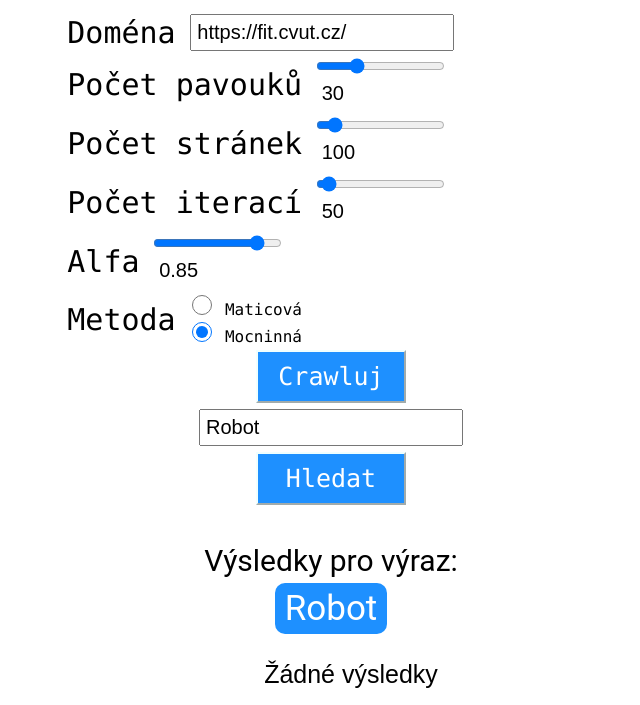
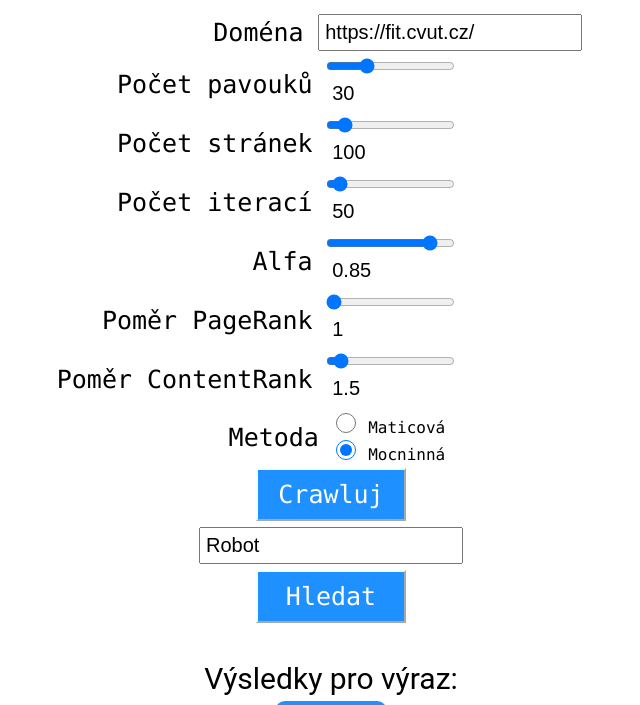
Before and after one commit to chododom/Hypertext-Search-Engine-Web-App-, a Django app: page /pagerank/ in a window 1280 px wide. Shown: the part 176-881 px from the top of the page, without its empty margins (309-949 px from the left). Run offline with Django 3.2, Linux system fonts and the light colour scheme.

Commit message:
Style changes

```diff
--- a/hypertext_search_engine_web_app/PageRankApp/views.py
+++ b/hypertext_search_engine_web_app/PageRankApp/views.py
@@ -32,25 +32,31 @@ def search(request):
 
     def get_alpha(a):
         if a != '':
-            print(a)
             main.ALPHA = float(a)
         return main.ALPHA
 
+    def get_pr_ratio(a):
+        if a != '':
+            main.PR_WEIGHT = float(a)
+        return main.PR_WEIGHT
+
+    def get_content_ratio(a):
+        if a != '':
+            main.CR_WEIGHT = float(a)
+        return main.CR_WEIGHT
+
     def get_thread_cnt(a):
         if a != '':
-            print(a)
             main.THREAD_CNT = int(a)
         return main.THREAD_CNT
 
     def get_page_cnt(a):
         if a != '':
-            print(a)
             main.PAGE_CNT = int(a)
         return main.PAGE_CNT
 
     def get_iter_cnt(a):
         if a != '':
-            print(a)
             main.ITERATION_CNT = int(a)
         return main.ITERATION_CNT
 
@@ -68,7 +74,8 @@ def search(request):
     page_cnt = get_page_cnt(request.POST.get('page_cnt', ''))
     iter_cnt = get_iter_cnt(request.POST.get('iter_cnt', ''))
     homepage = get_homepage(request.POST.get('homepage', ''))
-
+    pr_ratio = get_pr_ratio(request.POST.get('pr_ratio', ''))
+    content_ratio = get_content_ratio(request.POST.get('content_ratio', ''))
     pages = []
 
     if crawling == '1':
@@ -95,6 +102,8 @@ def search(request):
         main.SEARCH = tmpS
 
     return render(request, "search.html", {'pages': pages,
+                                           'pr_ratio': pr_ratio,
+                                           'content_ratio': content_ratio,
                                            'homepage': homepage,
                                            'alpha': alpha,
                                            'searching_form': searching_form,
--- a/hypertext_search_engine_web_app/templates/search.html
+++ b/hypertext_search_engine_web_app/templates/search.html
@@ -41,7 +41,7 @@
         }
 
         form {
-            text-align: left;
+            text-align: right;
         }
 
         form input[type=text] {
@@ -89,7 +89,7 @@
 
         .radio_label {
             display: inline-block;
-            font-size: 30px;
+            font-size: 25px;
             font-family: "Bitstream Vera Sans Mono", Monaco, "Courier New", Courier, monospace;
         }
 
@@ -158,10 +158,10 @@
 <section class="search-form flex-container">
     <form method="post">
         <table>
-            <tr>
+            <tr style="padding-right: 20px;">
                 <td class="radio_label">Doména</td>
                 <td class="radio_buttons">
-                    <input type="text" name="homepage" value="{{ homepage }}" oninput="this.form.submit()">
+                    <input type="text" name="homepage" value="{{ homepage }}" onchange="this.form.submit()">
                 </td>
             </tr>
             <tr>
@@ -169,7 +169,8 @@
                 <td class="radio_buttons">
                     <input type="range" name="thread_cnt" min="1" max="100" step="1" value="{{ thread_cnt }}"
                            oninput="updateTextInput(this.value, 'thread_cnt');" onmouseout="this.form.submit()">
-                    <input type="text" id="thread_cnt" value="{{ thread_cnt }}" style="border: none; width: min-content;">
+                    <input type="text" id="thread_cnt" value="{{ thread_cnt }}"
+                           style="border: none; width: min-content;">
                 </td>
             </tr>
             <tr>
@@ -197,6 +198,24 @@
                 </td>
             </tr>
             <tr>
+                <td class="radio_label">Poměr PageRank</td>
+                <td class="radio_buttons">
+                    <input type="range" name="pr_ratio" min="1" max="10" step="0.1" value="{{ pr_ratio }}"
+                           oninput="updateTextInput(this.value, 'pr_ratio');" onmouseout="this.form.submit()">
+                    <input type="text" id="pr_ratio" value="{{ pr_ratio }}"
+                           style="border: none; width: min-content;">
+                </td>
+            </tr>
+            <tr>
+                <td class="radio_label">Poměr ContentRank</td>
+                <td class="radio_buttons">
+                    <input type="range" name="content_ratio" min="1" max="10" step="0.1" value="{{ content_ratio }}"
+                           oninput="updateTextInput(this.value, 'content_ratio');" onmouseout="this.form.submit()">
+                    <input type="text" id="content_ratio" value="{{ content_ratio }}"
+                           style="border: none; width: min-content;">
+                </td>
+            </tr>
+            <tr style="padding-right: 160px;">
                 <td class="radio_label">Metoda</td>
                 <td class="radio_buttons">
                     <label>
```
